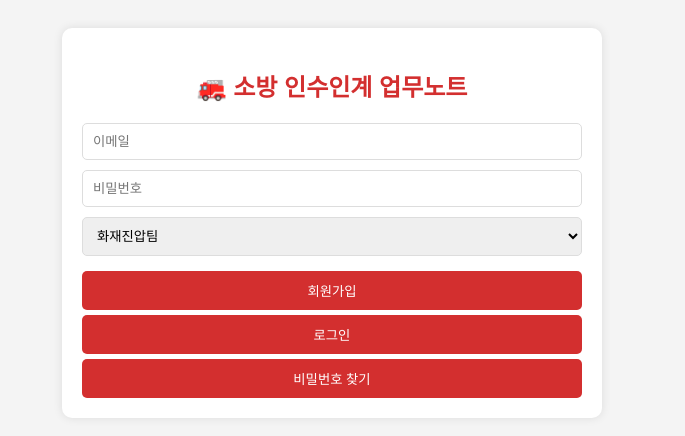
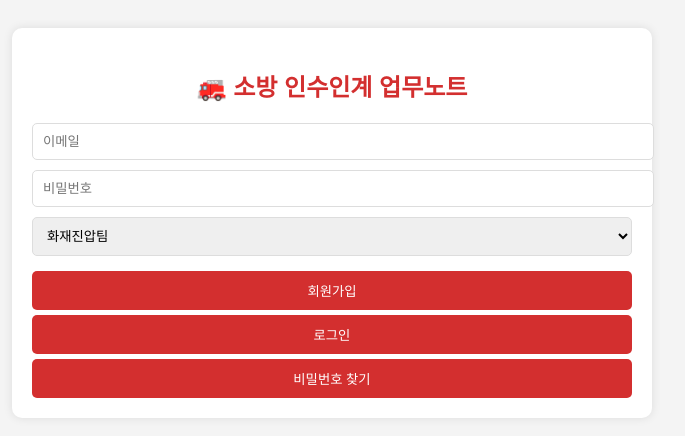
Before and after one commit to a01087616221-ui/calendar, a plain HTML site: page index.html in a window 1280 px wide. Shown: the whole page, without its empty margins (308-993 px from the left). Drawn offline with nearby package versions, Linux system fonts and the light colour scheme.

Commit message:
Refactor CSS styles for improved layout and design

```diff
--- a/style.css
+++ b/style.css
@@ -1,7 +1,55 @@
-body { font-family: 'Malgun Gothic', sans-serif; background-color: #f4f4f4; display: flex; justify-content: center; padding: 20px; }
-#app { background: white; padding: 20px; border-radius: 10px; box-shadow: 0 0 10px rgba(0,0,0,0.1); width: 100%; max-width: 500px; }
-h2 { color: #d32f2f; text-align: center; }
-input, select, textarea { width: 100%; padding: 10px; margin-bottom: 10px; border: 1px solid #ddd; border-radius: 5px; box-sizing: border-box; }
-button { width: 100%; padding: 10px; background: #d32f2f; color: white; border: none; border-radius: 5px; cursor: pointer; margin-top: 5px; }
-button:hover { background: #b71c1c; }
-.memo-item { background: #fff8e1; padding: 10px; border-left: 5px solid #ffc107; margin-bottom: 10px; font-size: 0.9em; }
+body {
+    font-family: 'Malgun Gothic', sans-serif;
+    background: #f4f4f4;
+    display: flex;
+    justify-content: center;
+    padding: 20px;
+}
+
+#app {
+    background: white;
+    width: 100%;
+    max-width: 600px;
+    padding: 20px;
+    border-radius: 10px;
+    box-shadow: 0 0 10px rgba(0,0,0,0.1);
+}
+
+h2 {
+    color: #d32f2f;
+    text-align: center;
+}
+
+input, select, textarea {
+    width: 100%;
+    padding: 10px;
+    margin-bottom: 10px;
+    border-radius: 5px;
+    border: 1px solid #ddd;
+}
+
+button {
+    width: 100%;
+    padding: 10px;
+    background: #d32f2f;
+    color: white;
+    border: none;
+    border-radius: 5px;
+    margin-top: 5px;
+    cursor: pointer;
+}
+
+button:hover {
+    background: #b71c1c;
+}
+
+#calendar {
+    margin: 20px 0;
+}
+
+.memo-item {
+    background: #fff8e1;
+    padding: 10px;
+    border-left: 5px solid #ffc107;
+    margin-bottom: 10px;
+}
```
